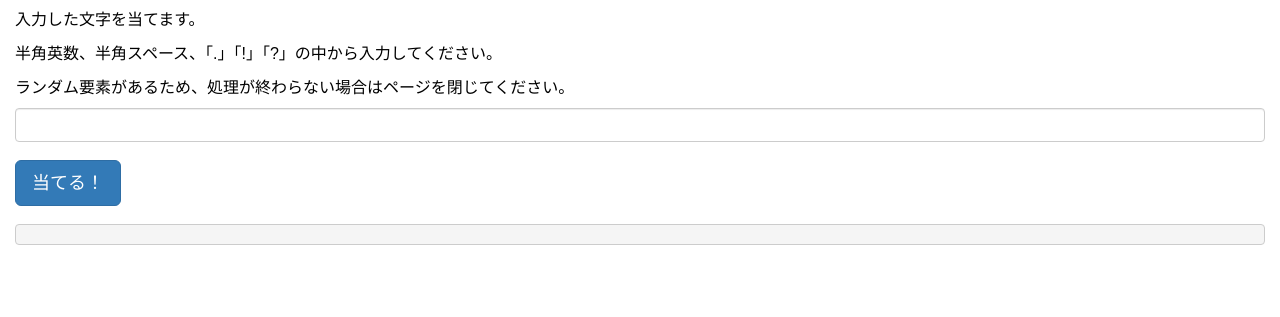
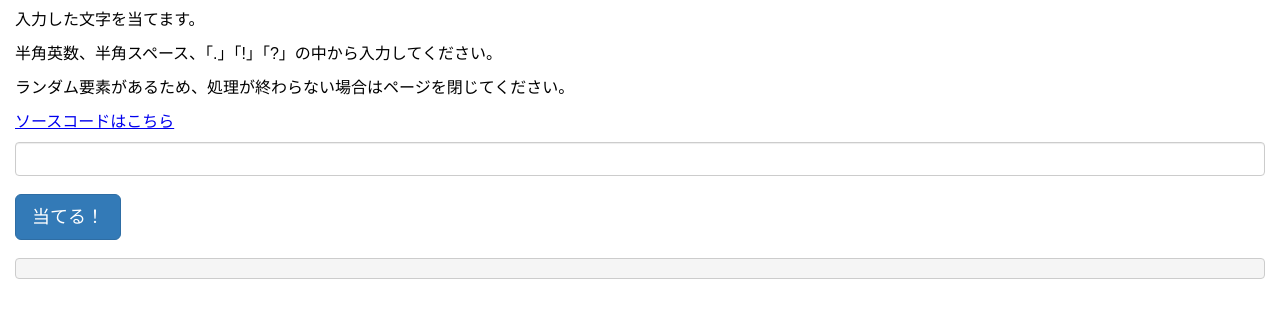
Before and after one commit to kne-cr/genetic-algorithm, a website: page htdocs/index.html in a window 1280 px wide. Shown: the part 103-420 px from the top of the page. Drawn offline with Linux system fonts and the light colour scheme.

Commit message:
READMEを追加

```diff
--- a/htdocs/css/index.css
+++ b/htdocs/css/index.css
@@ -44,6 +44,9 @@ textarea {
 }
 p {
   margin: 0 0 10px;
+}
+a {
+  background-color: transparent;
 }
 h1,
 .h1 {
--- a/htdocs/index.html
+++ b/htdocs/index.html
@@ -11,6 +11,7 @@
     <p>入力した文字を当てます。</p>
     <p>半角英数、半角スペース、「.」「!」「?」の中から入力してください。</p>
     <p>ランダム要素があるため、処理が終わらない場合はページを閉じてください。</p>
+    <p><a href="https://github.com/ariy-parallel/genetic-algorithm" target="_blank">ソースコードはこちら</a></p>
     <input type="text" id="input" class="form-control" maxlength="10">
     <br>
     <button id="search" class="btn btn-primary btn-lg">当てる！</button>
```
Also changed, not shown: README.md.
